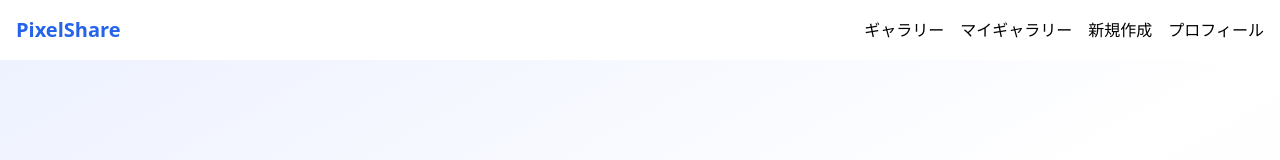
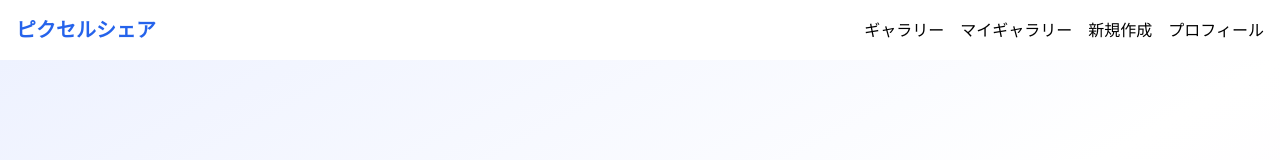
Before and after one commit to Taito3441/dot-project, a React (Vite) app: page / in a window 1280 px wide. Shown: the top 160 px of the page. Built offline with nearby package versions, Linux system fonts and the light colour scheme; no server answers; the database is empty.

Commit message:
ピクセルシェア

```diff
--- a/index.html
+++ b/index.html
@@ -4,10 +4,10 @@
     <meta charset="UTF-8" />
     <link rel="icon" type="image/svg+xml" href="/vite.svg" />
     <meta name="viewport" content="width=device-width, initial-scale=1.0" />
-    <title>PixelShare | Pixel Art Editor & Collaborative Dot Art</title>
-    <meta name="description" content="PixelShareはブラウザで使えるピクセルアート（ドット絵）エディタ。リアルタイム共同編集・レイヤー・透過PNG出力・iPad/ペン対応。オンラインですぐ描けて共有できます。" />
-    <meta name="keywords" content="PixelShare, ピクセルアート, ドット絵, pixel art editor, collaborative pixel art, オンライン ドット絵 エディタ, 共同編集, スプライト, タイルセット, iPad ペン対応" />
-    <meta property="og:title" content="PixelShare | Pixel Art Editor" />
+    <title>ピクセルシェア | ピクセルアート エディタ・共同編集ドット絵</title>
+    <meta name="description" content="ピクセルシェアはブラウザで使えるピクセルアート（ドット絵）エディタ。リアルタイム共同編集・レイヤー・透過PNG出力・iPad/ペン対応。オンラインですぐ描けて共有できます。" />
+    <meta name="keywords" content="ピクセルシェア, PixelShare, ピクセルアート, ドット絵, ドット絵 エディタ, オンライン, 共同編集, スプライト, タイルセット, iPad ペン対応" />
+    <meta property="og:title" content="ピクセルシェア | Pixel Art Editor" />
     <meta property="og:description" content="ブラウザで無料。リアルタイム共同編集対応のピクセルアート（ドット絵）エディタ。" />
     <meta property="og:type" content="website" />
     <script async src="https://www.googletagmanager.com/gtag/js?id=G-053NGK8ETZ"></script>
--- a/src/components/Layout/Header.tsx
+++ b/src/components/Layout/Header.tsx
@@ -4,8 +4,8 @@ import { Link } from "react-router-dom";
 const Header: React.FC = () => {
   return (
     <header className="bg-white shadow p-4 flex items-center justify-between">
-      <Link to="/" className="text-xl font-bold text-blue-600" aria-label="PixelShare ホーム">
-        PixelShare
+      <Link to="/" className="text-xl font-bold text-blue-600" aria-label="ピクセルシェア ホーム">
+        ピクセルシェア
       </Link>
       <nav className="space-x-4">
         <Link to="/gallery" className="hover:underline">ギャラリー</Link>
```
